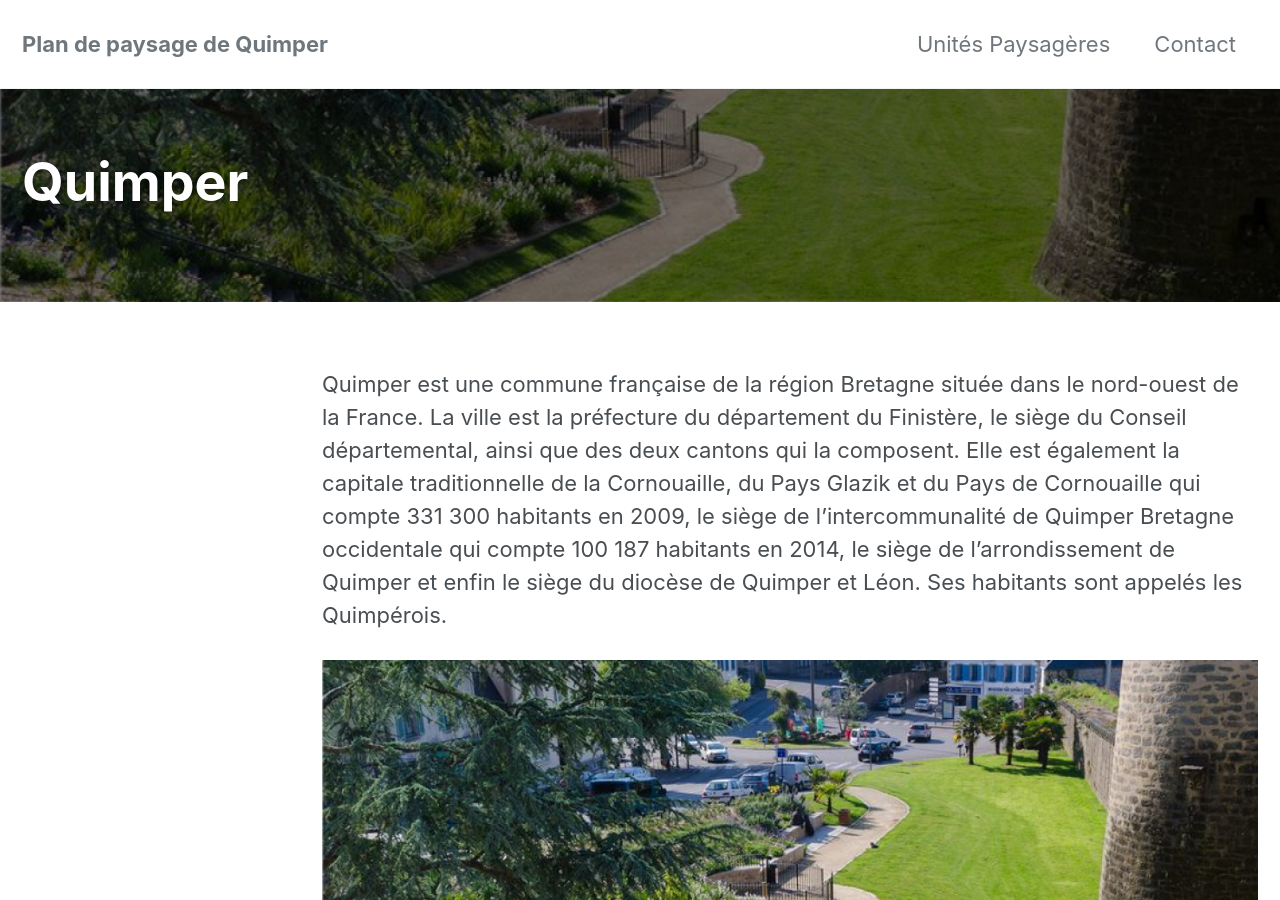
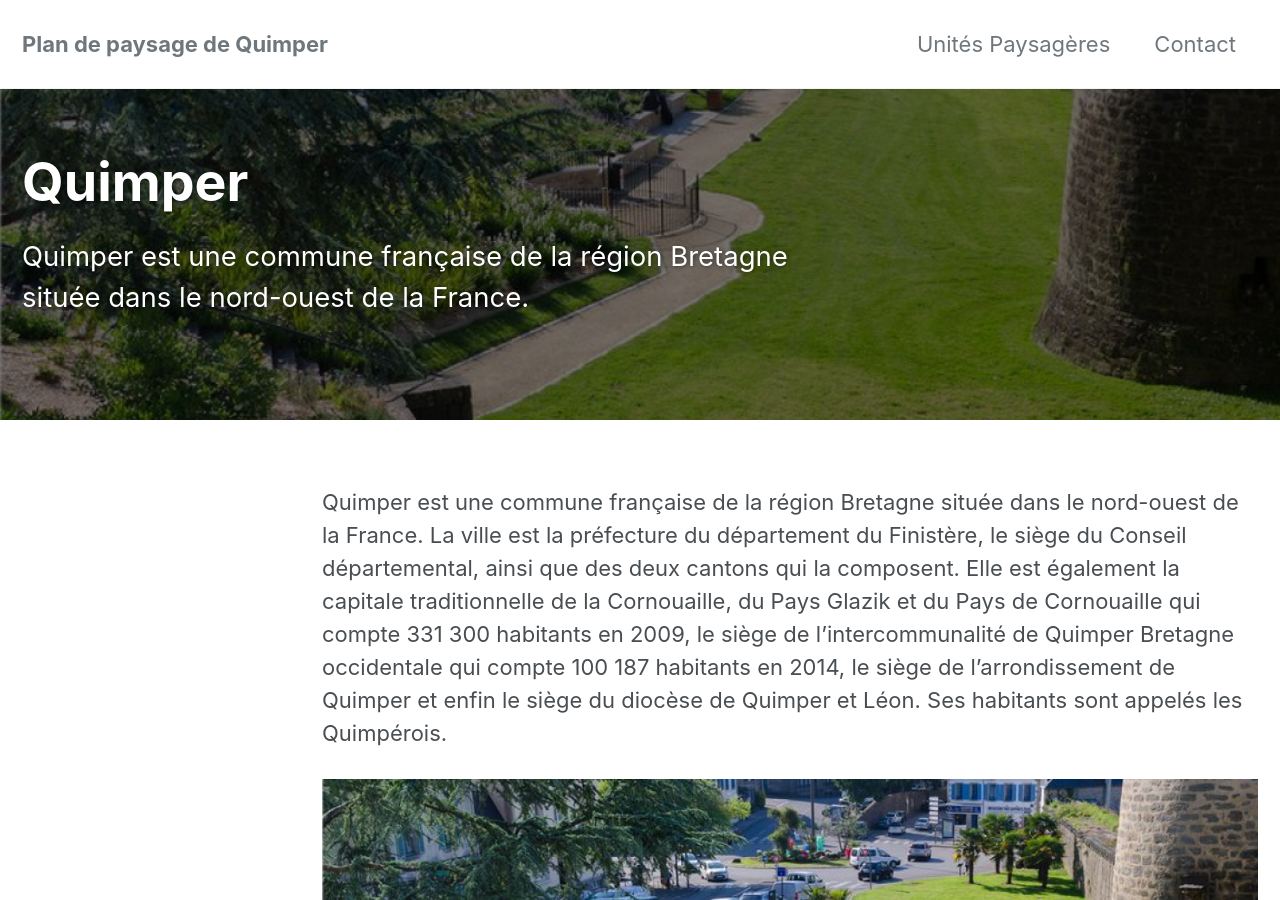
Before and after one commit to facettespaysages/plan-paysage-quimper, a Jekyll site: the page built from _unites_paysageres/2023-03-24-quimper.md, in a window 1280 px wide and 900 px high. Built offline with Jekyll 4.4.1, drawn with Linux system fonts in a browser that asks for light colours; cached includes are drawn as plain includes; nearby versions of some CDN libraries.

Commit message:
Add excerpt

```diff
--- a/_unites_paysageres/2023-03-24-quimper.md
+++ b/_unites_paysageres/2023-03-24-quimper.md
@@ -6,7 +6,8 @@ title:  "Quimper"
 header:
   overlay_image: /assets/images/quimper.png
   overlay_filter: 0.5
-  show_overlay_excerpt: false
+  show_overlay_excerpt: true
+excerpt: "Quimper est une commune française de la région Bretagne située dans le nord-ouest de la France."
 ---
 
 Quimper est une commune française de la région Bretagne située dans le nord-ouest de la France.
```
